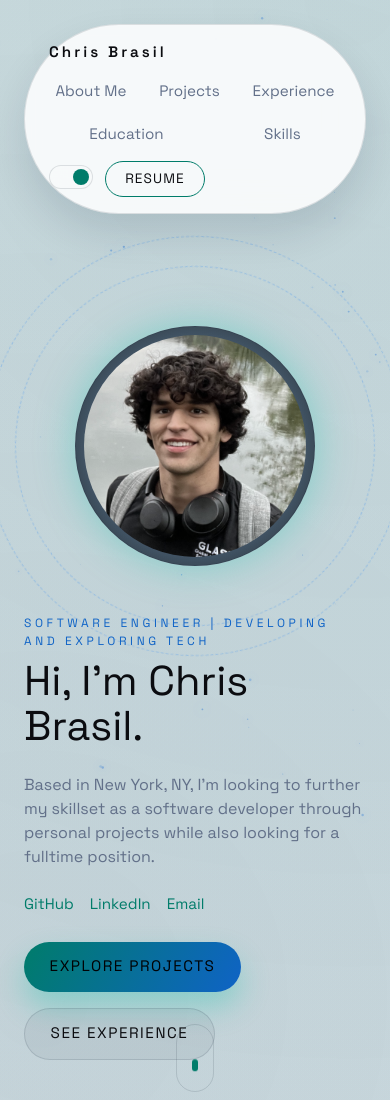
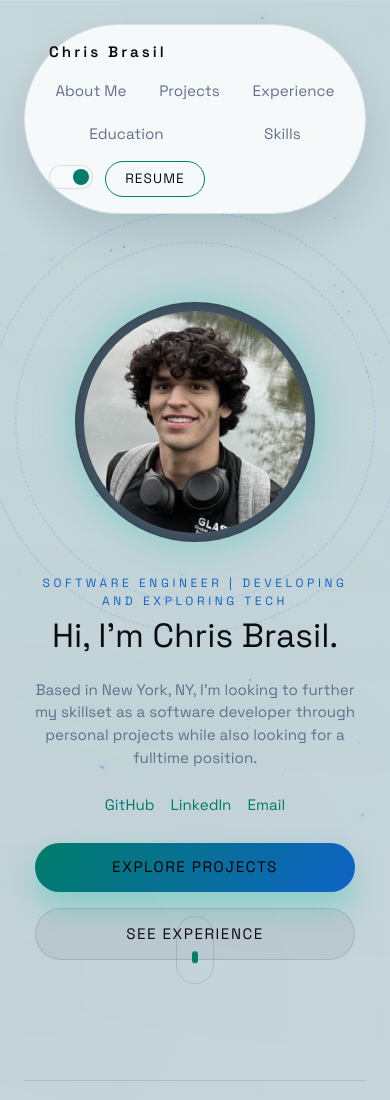
Before and after one commit to ChrisBrasil10/portfolio, a plain HTML site: page index.html in a window 390 px wide. Shown: the top 1100 px of the page. Drawn offline with nearby package versions, Linux system fonts and the light colour scheme.

Commit message:
Changes to make website look better on mobile screens

```diff
--- a/resume.json
+++ b/resume.json
@@ -11,7 +11,7 @@
       "school": "New York University",
       "location": "New York, NY",
       "degree": "Bachelor of Science in Computer Science",
-      "minor": "Mathematics",
+      "minor": "",
       "expectedGraduation": "May 2026",
       "gpa": "3.54 / 4.00",
       "logo": "assets/nyu-logo.png",
--- a/styles.css
+++ b/styles.css
@@ -210,10 +210,11 @@ main section {
   min-height: 80vh;
   display: grid;
   grid-template-columns: repeat(auto-fit, minmax(280px, 1fr));
-  gap: 3rem;
+  gap: clamp(2rem, 5vw, 4rem);
   align-items: center;
+  justify-items: start;
   position: relative;
-  padding: 4rem 0 2rem;
+  padding: 4rem 0 2.5rem;
 }
 
 .hero__copy h1 {
@@ -904,6 +905,45 @@ body.light-theme .resume-card {
 }
 
 @media (max-width: 768px) {
+  .hero {
+    grid-template-columns: 1fr;
+    justify-items: center;
+    text-align: center;
+    padding: 2.5rem 0 1.5rem;
+    gap: 2rem;
+  }
+
+  .hero__copy {
+    max-width: 520px;
+    text-align: center;
+  }
+
+  .hero__copy h1 {
+    font-size: clamp(2.1rem, 7vw, 2.8rem);
+  }
+
+  .hero__summary {
+    margin: 0 auto;
+    font-size: 0.95rem;
+  }
+
+  .hero__links {
+    justify-content: center;
+  }
+
+  .hero__actions {
+    flex-direction: column;
+    width: 100%;
+    max-width: 320px;
+    margin-left: auto;
+    margin-right: auto;
+  }
+
+  .hero__actions .btn {
+    width: 100%;
+    justify-content: center;
+  }
+
   .site-header {
     flex-wrap: wrap;
     gap: 1rem;
@@ -916,6 +956,9 @@ body.light-theme .resume-card {
 
   .hero__visual {
     order: -1;
+    width: 100%;
+    display: flex;
+    justify-content: center;
   }
 
   .profile-frame {
```
Also changed, not shown: 1 other file.
